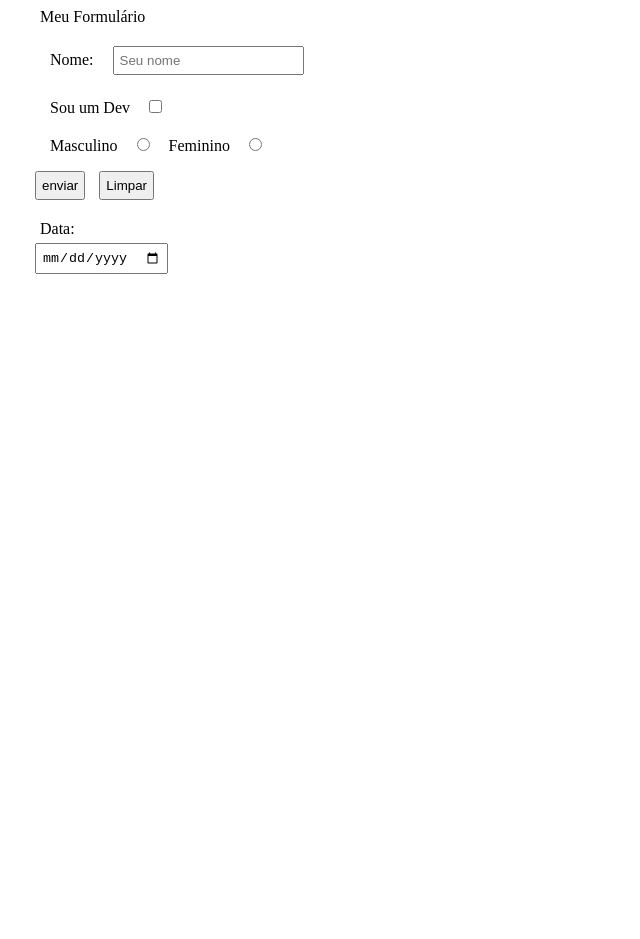
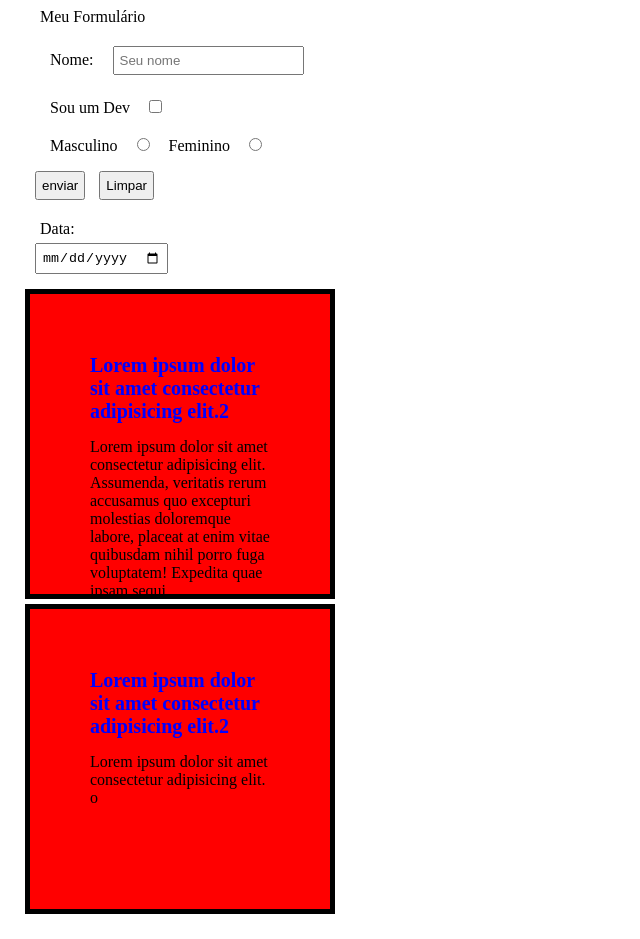
Before and after one commit to Fernacam/HTML-CSS, a plain HTML site: page HTML-CSS/index.html in a window 1280 px wide. Shown: the part 727-1666 px from the top of the page, without its empty margins (0-640 px from the left). Before the commit the page ends 1036 px from the top, so only its background shows below. Drawn offline with Linux system fonts and the light colour scheme.

Commit message:
Página lab1 html css

```diff
--- a/HTML-CSS/assets/css/styles.css
+++ b/HTML-CSS/assets/css/styles.css
@@ -59,3 +59,16 @@ label {
     cursor: pointer;
     display: block;
 }   */
+
+.texto  {
+    /*display: block;*/
+    background: red;
+    width: 200px;
+    height: 200px;
+    /*overflow: hidden;  -> o hidden esconde o conteúdo que sai do tamanho do bloco */
+    /*overflow-y: scroll;  -> coloca uma barra scroll no eixo Y */
+    overflow: auto;  /* onde o texto sobrar a barra scroll aparece seja no X ou Y */
+    margin: o auto; /* ajusta sempre no meio */
+    padding: 50px; /* é o enchimento entre a borda e o conteúdo */
+    border: 5px solid black;
+}
--- a/HTML-CSS/index.html
+++ b/HTML-CSS/index.html
@@ -85,8 +85,19 @@
         <input type="date" id="date" name="date">
     </p>
 
+    <div class="texto">
+        <h1> Lorem ipsum dolor sit amet consectetur adipisicing elit.2</h1>
 
+        <p>Lorem ipsum dolor sit amet consectetur adipisicing elit. Assumenda, veritatis rerum accusamus
+            quo excepturi molestias doloremque labore, placeat at enim vitae quibusdam nihil porro fuga
+            voluptatem! Expedita quae ipsam sequi.</p>
+    </div>
 
+    <div class="texto">
+        <h1> Lorem ipsum dolor sit amet consectetur adipisicing elit.2</h1>
+
+        <p>Lorem ipsum dolor sit amet consectetur adipisicing elit.  o</p>
+    </div>
 
 
 
```
